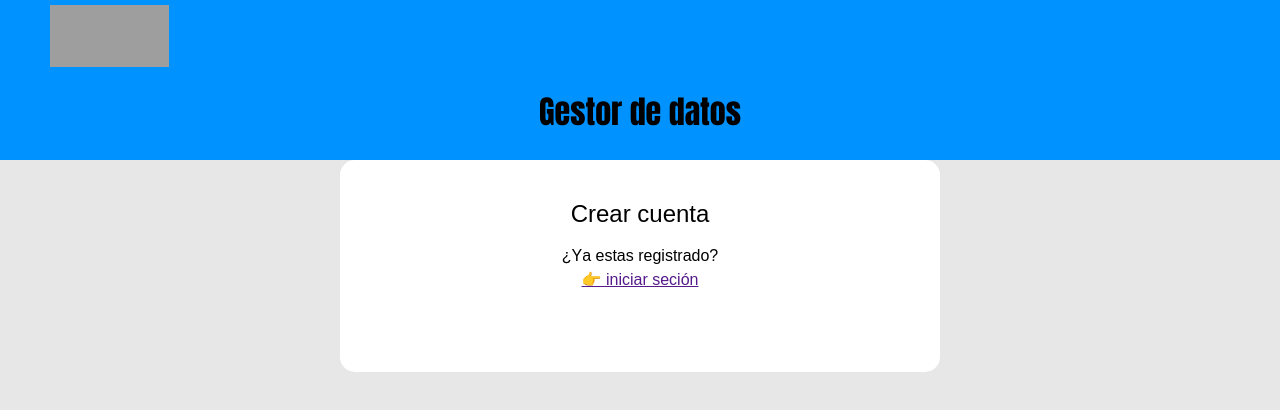
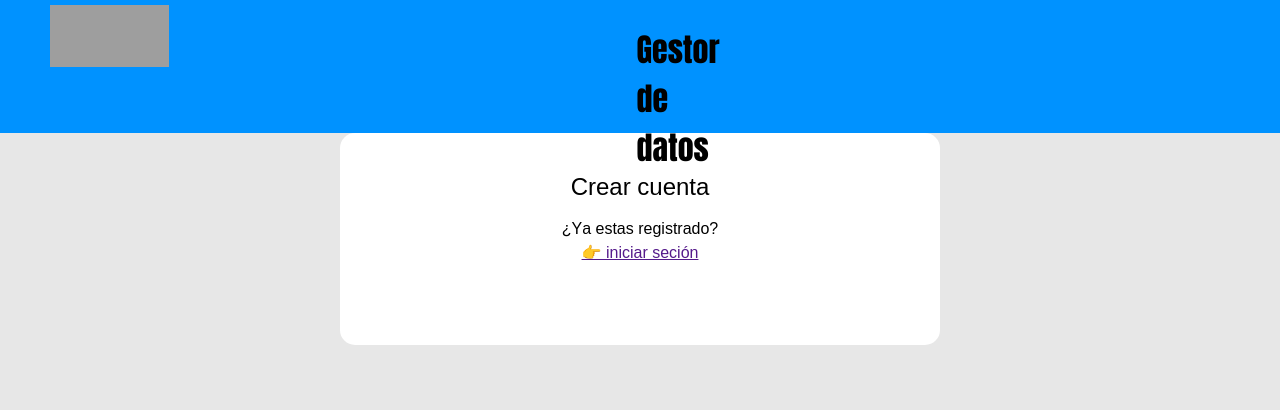
Before and after one commit to RexR848/Proyecto-M.-Gestor-de-gastos, a plain HTML site: page index.html in a window 1280 px wide. Drawn offline with Linux system fonts and the light colour scheme; grey boxes are pictures that could not be loaded.

Commit message:
moviendo titulo a la altura de imagen

```diff
--- a/styles.css
+++ b/styles.css
@@ -88,14 +88,14 @@ body {
 }
 
 #ihaoy {
+  display: flex;
+  justify-content: center;
+  align-items: center;
   text-align: center;
-  width: 100%;
-  position: static; /* Eliminas el "fixed" que lo pone flotando arriba */
-  margin: 0 auto;
-  padding: 20px 0;
-  display: block;
+  margin: 0;
+  padding: 0;
+  height: 62px;
 }
-
 
 #ixwaa {
   font-weight: 400;
```
